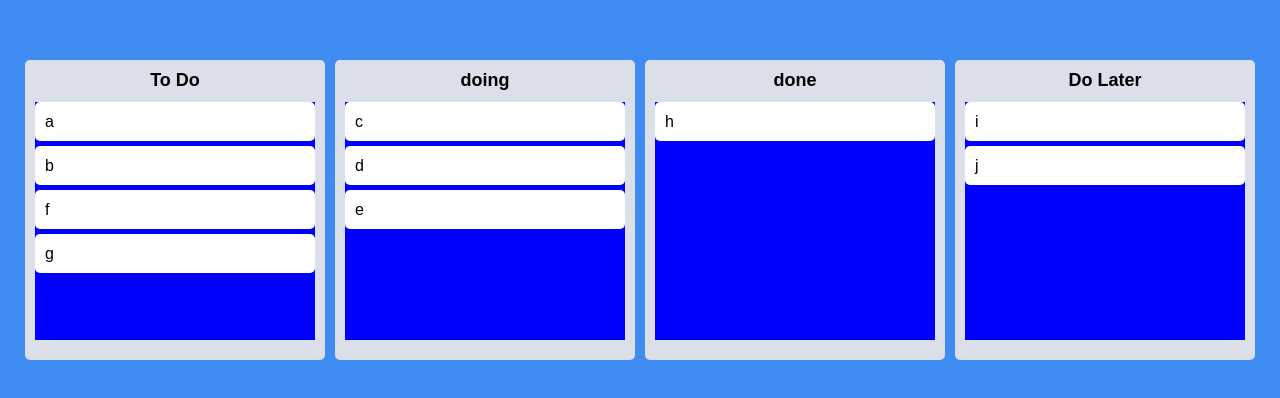
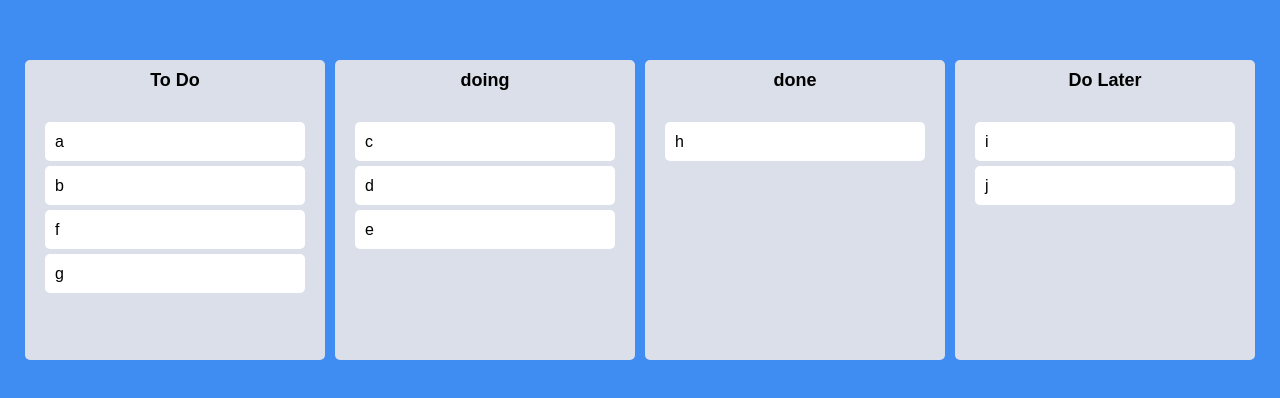
Before and after one commit to netkro-0706/nomad-react-three_todolist-kanban, a React (Create React App) app: page / in a window 1280 px wide. Shown: the part 190-588 px from the top of the page. Built offline with nearby package versions, Linux system fonts and the light colour scheme.

Commit message:
design: add css when dragging

```diff
--- a/src/Components/Board.tsx
+++ b/src/Components/Board.tsx
@@ -4,7 +4,6 @@
 
 const Wrapper = styled.div`
   width: 300px;
-  padding: 20px 10px;
   padding-top: 10px;
   background-color: ${(props) => props.theme.boardColor};
   border-radius: 5px;
@@ -27,9 +26,14 @@
 
 const Area = styled.div<IAreaProps>`
   background-color: ${({ isDraggingOver, isDraggingFromThis }) =>
-    isDraggingOver ? "pink" : isDraggingFromThis ? "red" : "blue"};
+    isDraggingOver
+      ? "#c0d0d7"
+      : isDraggingFromThis
+      ? "#5e666a"
+      : "transparent"};
   flex-grow: 1;
-  transition: backgroud-color 3s ease-in-out;
+  transition: background-color 0.3s ease-in-out;
+  padding: 20px;
 `;
 
 interface IBoardProps {
--- a/src/Components/DraggableCard.tsx
+++ b/src/Components/DraggableCard.tsx
@@ -2,11 +2,14 @@
 import { Draggable } from "react-beautiful-dnd";
 import styled from "styled-components";
 
-const Card = styled.div`
+const Card = styled.div<{ isDragging: boolean }>`
   border-radius: 5px;
   margin-bottom: 5px;
   padding: 10px 10px;
-  background-color: ${(props) => props.theme.cardColor};
+  background-color: ${(props) =>
+    props.isDragging ? "#74b9ff" : props.theme.cardColor};
+  box-shadow: ${(props) =>
+    props.isDragging ? "0px 2px 5px rgba(0, 0, 0, 0.05)" : "none"};
 `;
 
 interface IDraggableCardProps {
@@ -17,8 +20,9 @@
 function DraggableCard({ toDo, index }: IDraggableCardProps) {
   return (
     <Draggable key={toDo} draggableId={toDo} index={index}>
-      {(magic) => (
+      {(magic, snapshot) => (
         <Card
+          isDragging={snapshot.isDragging}
           ref={magic.innerRef}
           {...magic.draggableProps}
           {...magic.dragHandleProps}
```
